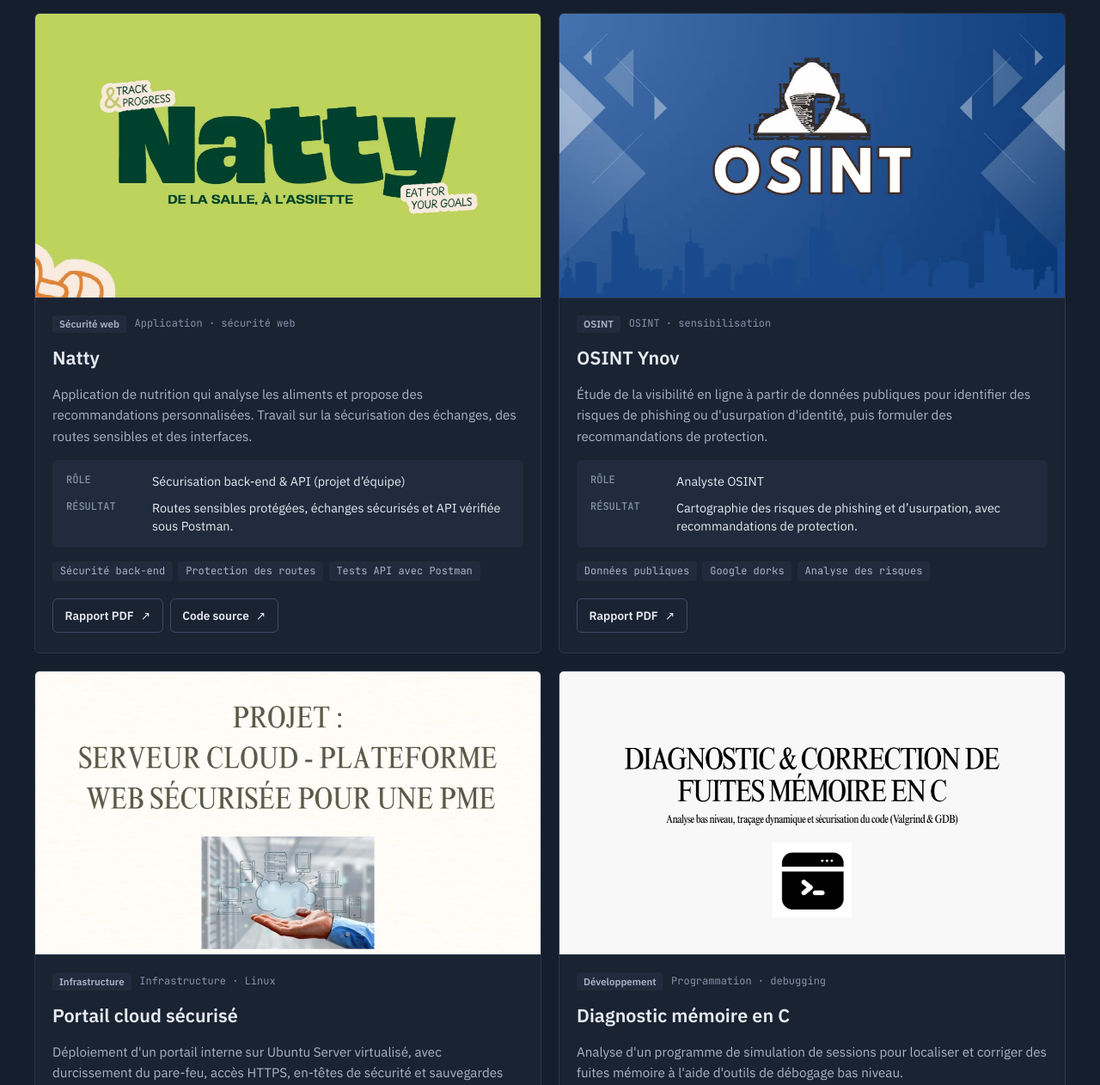
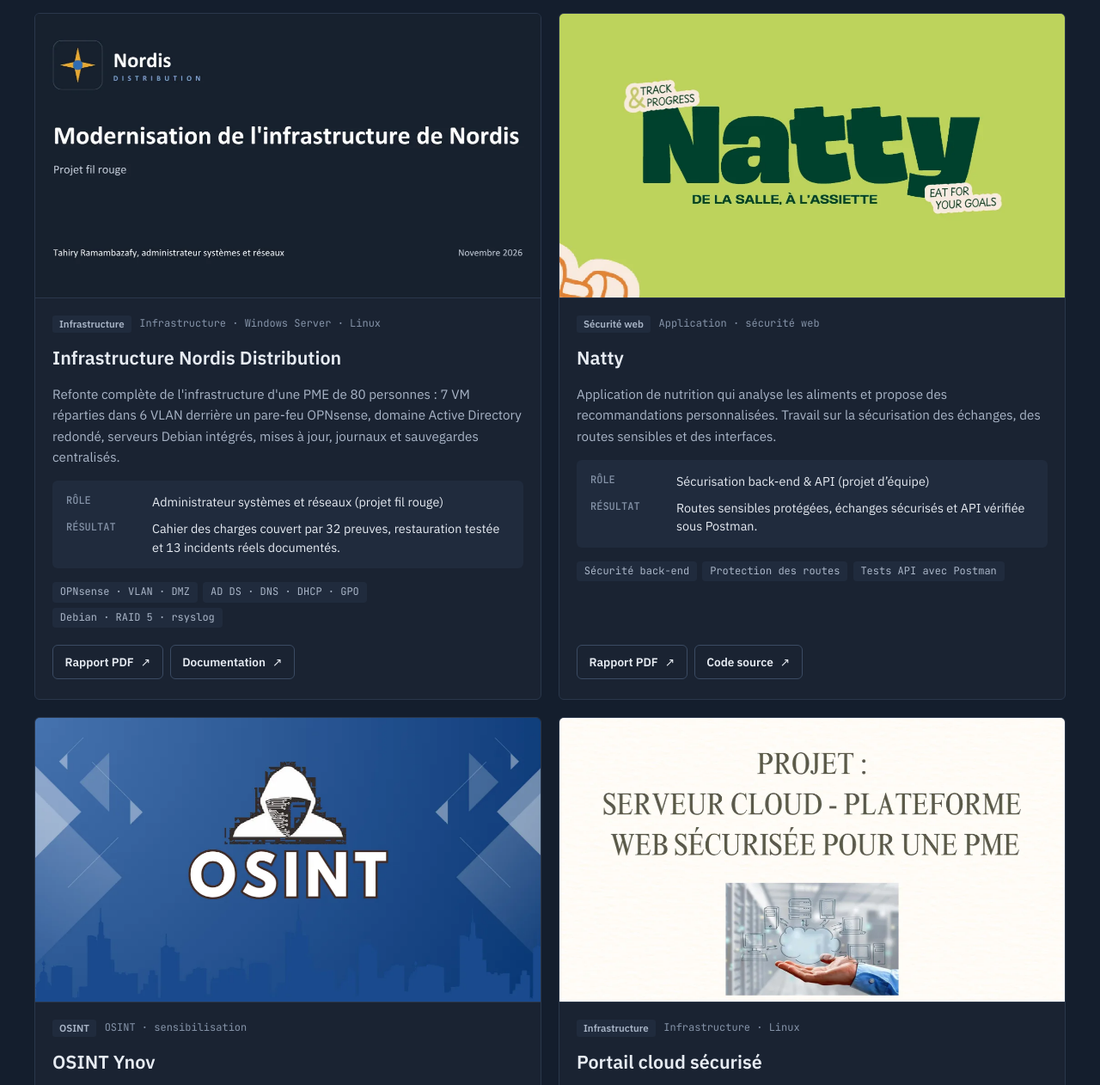
Before and after one commit to tahirylebg/portfolioreal, an Astro site: page / in a window 1280 px wide. Shown: the part 1587-2849 px from the top of the page at 86% size. Built offline with nearby package versions, Linux system fonts and the light colour scheme; Astro itself is replaced by a stand-in of ours.

Commit message:
Ajout du projet fil rouge Nordis Distribution
Co-Authored-By: Claude Opus 5.5 <noreply@anthropic.com>

```diff
--- a/scripts/render-project-covers.mjs
+++ b/scripts/render-project-covers.mjs
@@ -10,6 +10,7 @@ const publicDirectory = path.join(projectRoot, 'public');
 const outputWidth = 1200;
 const outputHeight = 675;
 const documents = [
+  { source: 'nordis.pdf', output: 'nordis-cover.webp' },
   { source: 'natty.pdf', output: 'natty-cover.webp' },
   { source: 'osint-nyv.pdf', output: 'osint-nyv-cover.webp' },
   { source: 'portail-cloud.pdf', output: 'portail-cloud-cover.webp' },
--- a/src/data/portfolio.js
+++ b/src/data/portfolio.js
@@ -40,6 +40,22 @@ export const projectKinds = {
 };
 
 export const projects = [
+  {
+    id: 'nordis',
+    useLabel: 'Nordis',
+    pdf: '/nordis.pdf',
+    doc: '/nordis-documentation.pdf',
+    cover: '/nordis-cover.webp',
+    name: 'Infrastructure Nordis Distribution',
+    category: 'Infrastructure · Windows Server · Linux',
+    description:
+      "Refonte complète de l'infrastructure d'une PME de 80 personnes : 7 VM réparties dans 6 VLAN derrière un pare-feu OPNsense, domaine Active Directory redondé, serveurs Debian intégrés, mises à jour, journaux et sauvegardes centralisés.",
+    details: ['OPNsense · VLAN · DMZ', 'AD DS · DNS · DHCP · GPO', 'Debian · RAID 5 · rsyslog'],
+    role: 'Administrateur systèmes et réseaux (projet fil rouge)',
+    result: 'Cahier des charges couvert par 32 preuves, restauration testée et 13 incidents réels documentés.',
+    kind: 'infra',
+    visual: 'infra',
+  },
   {
     id: 'natty',
     useLabel: 'Natty',
@@ -275,7 +291,8 @@ export const stack = [
     summary: 'Déployer, configurer et automatiser des serveurs fiables.',
     items: [
       { name: 'Linux · Ubuntu Server', use: 'Portail cloud', icons: ['linux', 'ubuntu'] },
-      { name: 'Windows Server', use: 'Formation Ynov', icons: ['windows'] },
+      { name: 'Windows Server · Active Directory', use: 'Nordis', icons: ['windows'] },
+      { name: 'OPNsense · VLAN · DMZ', use: 'Nordis', icons: ['firewall'] },
       { name: 'VMware · Hyper-V · VirtualBox', use: 'Labs virtualisés', icons: ['vm', 'virtualbox'] },
       { name: 'Nginx', use: 'Portail cloud', icons: ['nginx'] },
       { name: 'HTTPS · TLS · OpenSSL', use: 'Portail cloud', icons: ['key'] },
```
Also changed, not shown: public/nordis-cover.webp (added), 2 other files.
